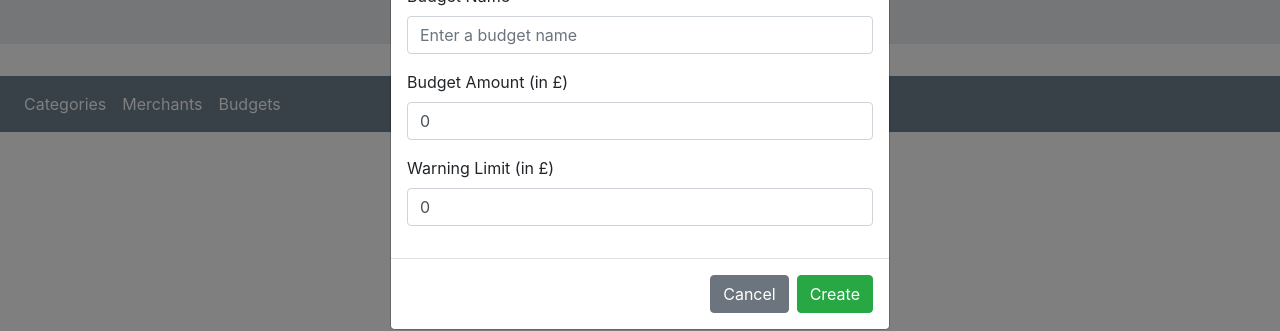
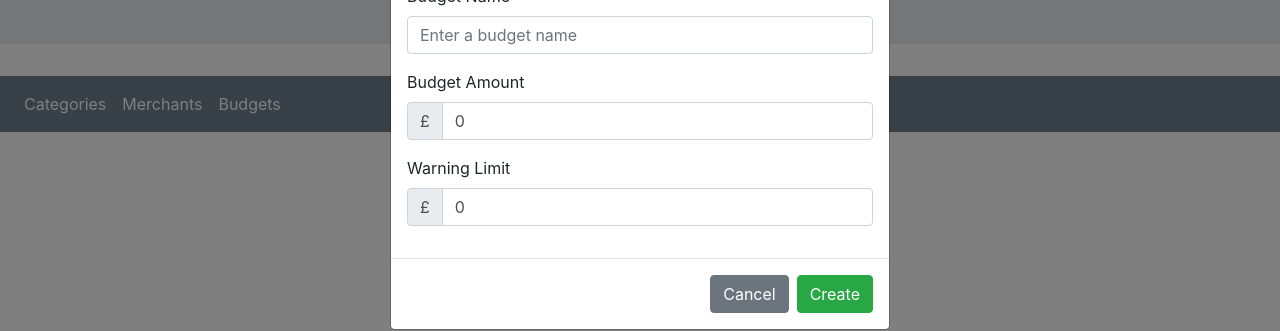
Before and after one commit to gregorl82/React_SpendingTracker, a React (Create React App) app in the folder client/: page /budgets in a window 1280 px wide. Both pictures are taken after a click on the button "Create new budget". Shown: the part 130-461 px from the top of the page. Built offline with nearby package versions, Linux system fonts and the light colour scheme; no server answers; the HTML template or start-up script is replaced by a standard one.

Commit message:
Modify budget inputs with prepend £ symbol

```diff
--- a/client/src/components/budgets/BudgetEdit.js
+++ b/client/src/components/budgets/BudgetEdit.js
@@ -2,6 +2,7 @@ import React, { Fragment, useState } from 'react';
 import Button from 'react-bootstrap/Button';
 import Modal from 'react-bootstrap/Modal';
 import Form from 'react-bootstrap/Form';
+import InputGroup from 'react-bootstrap/InputGroup';
 
 const BudgetEdit = ({ budget }) => {
 
@@ -13,13 +14,13 @@ const BudgetEdit = ({ budget }) => {
     const handleClose = () => setShow(false);
     const handleShow = () => setShow(true);
 
-    const updateBudget = async(e) => {
+    const updateBudget = async (e) => {
         e.preventDefault();
         try {
-            const body = {budget_name, budget_amount, warning_limit};
+            const body = { budget_name, budget_amount, warning_limit };
             const response = await fetch(`http://localhost:5000/api/budgets/${budget.id}`, {
                 method: "PUT",
-                headers: {"Content-Type": "application/json"},
+                headers: { "Content-Type": "application/json" },
                 body: JSON.stringify(body)
             });
             console.log(response);
@@ -51,30 +52,38 @@ const BudgetEdit = ({ budget }) => {
                                 }} />
                         </Form.Group>
                         <Form.Group>
-                            <Form.Label>Budget Amount (in £)</Form.Label>
+                            <Form.Label>Budget Amount</Form.Label>
+                            <InputGroup>
+                                <InputGroup.Prepend>
+                                    <InputGroup.Text>£</InputGroup.Text>
+                                </InputGroup.Prepend>
                                 <Form.Control
                                     type="number"
                                     step="0.01"
                                     min="0.00"
-                                placeholder="0.00"
                                     required
                                     value={budget_amount}
                                     onChange={e => {
                                         updateBudgetAmount(e.target.valueAsNumber)
                                     }} />
+                            </InputGroup>
                         </Form.Group>
                         <Form.Group>
-                            <Form.Label>Warning Limit (in £)</Form.Label>
+                            <Form.Label>Warning Limit</Form.Label>
+                            <InputGroup>
+                                <InputGroup.Prepend>
+                                    <InputGroup.Text>£</InputGroup.Text>
+                                </InputGroup.Prepend>
                                 <Form.Control
                                     type="number"
                                     step="0.01"
                                     min="0.00"
-                                placeholder="0.00"
                                     required
                                     value={warning_limit}
                                     onChange={e => {
                                         updateWarningLimit(e.target.valueAsNumber)
                                     }} />
+                            </InputGroup>
                         </Form.Group>
                     </Form>
                 </Modal.Body>
--- a/client/src/components/budgets/BudgetInput.js
+++ b/client/src/components/budgets/BudgetInput.js
@@ -2,13 +2,14 @@ import React, { Fragment, useState } from 'react';
 import Button from 'react-bootstrap/Button';
 import Modal from 'react-bootstrap/Modal';
 import Form from 'react-bootstrap/Form';
+import InputGroup from 'react-bootstrap/InputGroup';
 
 const BudgetInput = () => {
 
     const [show, setShow] = useState(false);
     const [budget_name, setBudgetName] = useState("");
-    const [warning_limit, setWarningLimit] = useState(0);
-    const [budget_amount, setBudgetAmount] = useState(0);
+    const [warning_limit, setWarningLimit] = useState(0.00);
+    const [budget_amount, setBudgetAmount] = useState(0.00);
 
     const handleClose = () => setShow(false);
     const handleShow = () => setShow(true);
@@ -53,7 +54,11 @@ const BudgetInput = () => {
                                 }} />
                         </Form.Group>
                         <Form.Group>
-                            <Form.Label>Budget Amount (in £)</Form.Label>
+                            <Form.Label>Budget Amount</Form.Label>
+                            <InputGroup>
+                                <InputGroup.Prepend>
+                                    <InputGroup.Text>£</InputGroup.Text>
+                                </InputGroup.Prepend>
                                 <Form.Control
                                     type="number"
                                     step="0.01"
@@ -64,9 +69,14 @@ const BudgetInput = () => {
                                     onChange={e => {
                                         setBudgetAmount(e.target.valueAsNumber)
                                     }} />
+                            </InputGroup>
                         </Form.Group>
                         <Form.Group>
-                            <Form.Label>Warning Limit (in £)</Form.Label>
+                            <Form.Label>Warning Limit</Form.Label>
+                            <InputGroup>
+                                <InputGroup.Prepend>
+                                    <InputGroup.Text>£</InputGroup.Text>
+                                </InputGroup.Prepend>
                                 <Form.Control
                                     type="number"
                                     step="0.01"
@@ -77,6 +87,8 @@ const BudgetInput = () => {
                                     onChange={e => {
                                         setWarningLimit(e.target.valueAsNumber)
                                     }} />
+                            </InputGroup>
+
                         </Form.Group>
                     </Form>
                 </Modal.Body>
```
Lines whose indentation alone changed are shown as unchanged.
